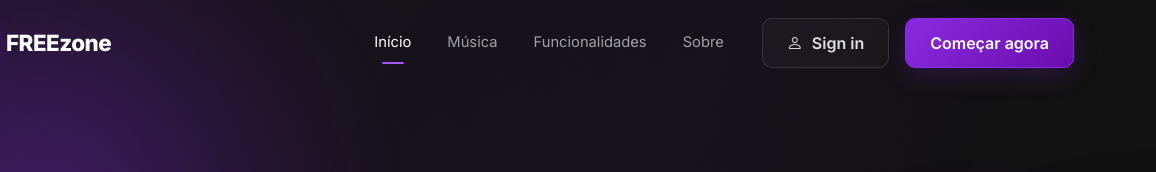
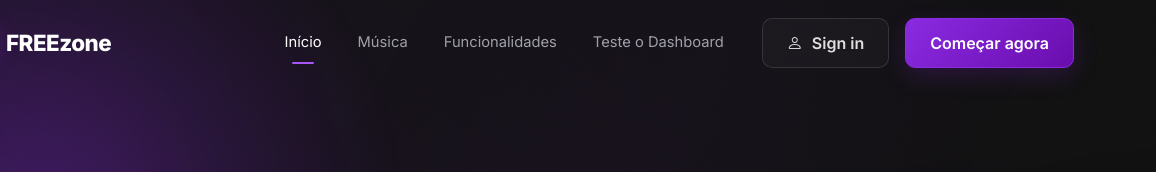
Before and after one commit to JulianoBarros2000/freezone, a website: page frontend/index.html in a window 1280 px wide. Shown: the top 172 px of the page, 124-1280 px from the left. Drawn offline with nearby package versions, Linux system fonts and the light colour scheme.

Commit message:
Update navigation link and text in index.html

```diff
--- a/frontend/index.html
+++ b/frontend/index.html
@@ -199,10 +199,10 @@
                         <li class="nav-item">
 
                             <a
-                                href="#sobre"
+                                href="freezone-dashboard.html"
                                 class="nav-link"
                             >
-                                Sobre
+                                Teste o Dashboard
                             </a>
 
                         </li>
```
